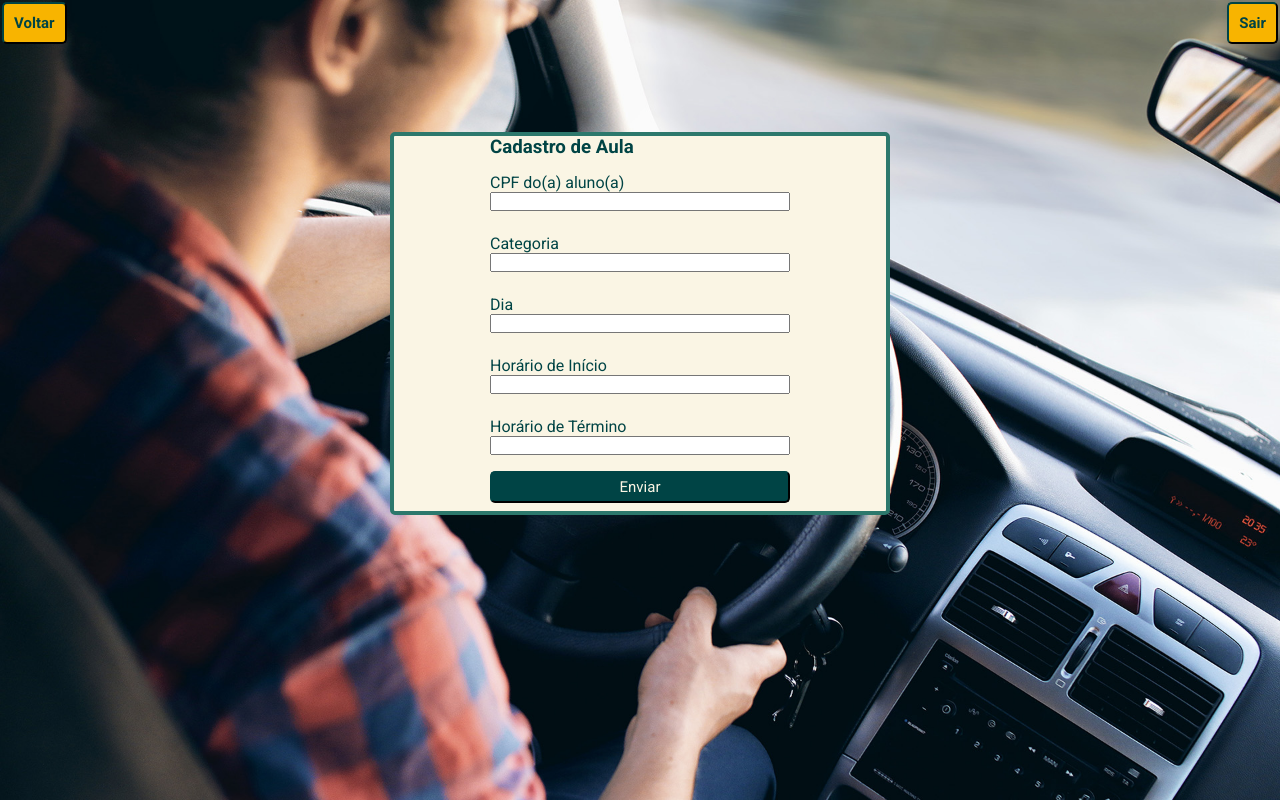
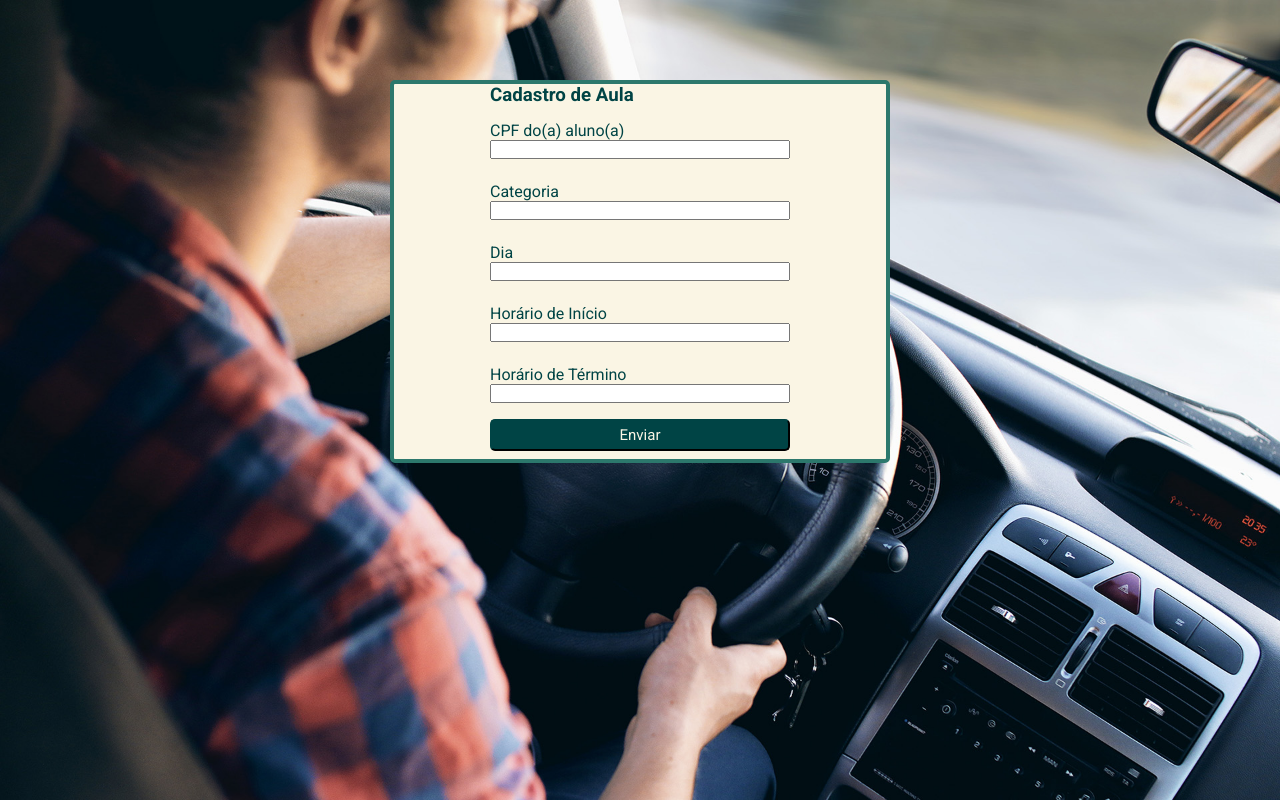
Before and after one commit to antoniogdelrio/driving-school-app, a React (Create React App) app in the folder frontend/: page /cadastro/aula in a window 1280 px wide. Built offline with nearby package versions, Linux system fonts and the light colour scheme.

Commit message:
deleting joker buttons

```diff
--- a/frontend/src/App.js
+++ b/frontend/src/App.js
@@ -1,25 +1,11 @@
 import React from 'react';
 import './App.css';
 import Router from './routes'
-import LeftJokerButton from '../src/components/LeftJokerButton/LeftJokerButton'
-import RightJokerButton from '../src/components/RightJokerButton/RightJokerButton'
 
 function App() {
-  const defineMenu = () => {
-    if(window.location.pathname === '/' || window.location.pathname === '/dashboard/aluno'){
-      return("menu-reverse");
-    }
-    else{
-      return("menu");
-    }
-  }
 
   return (
     <>
-      <div className={defineMenu()}>
-        <LeftJokerButton/>
-        <RightJokerButton/>
-      </div>
       <div className="container">
         <Router />
       </div>
--- a/frontend/src/components/LeftJokerButton/LeftJokerButton.css
+++ /dev/null
@@ -1,16 +0,0 @@
-.left-button{
-    background-color: #f8b400;
-    font-size: 15px;
-    color: #004445;
-    border-color: #004445;
-    border-radius: 5px;
-    padding: 10px;
-    margin-top: 2px;
-    margin-left: 2px;
-    font-weight: bold;
-
-}
-
-.left-button:hover{
-    background-color: #f8e800;
-}
--- a/frontend/src/components/LeftJokerButton/LeftJokerButton.js
+++ /dev/null
@@ -1,26 +0,0 @@
-import React from 'react';
-import './LeftJokerButton.css';
-
-function LeftJokerButton() {
-  const pathName = window.location.pathname;
-  var buttonText = '';
-
-  if(pathName === '/' || pathName === '/dashboard/aluno'){
-    return(
-      <button class="left-button" style={{display: "none"}}>{buttonText}</button>
-    )
-  }
-
-  if(pathName === '/dashboard/admin'){
-    buttonText = 'Cadastrar novo aluno';
-  }
-
-  if(pathName === '/admin'  || pathName === '/cadastro/aula' || pathName === '/cadastro/aluno'){
-    buttonText = 'Voltar'
-  }
-  return (
-    <button class="left-button">{buttonText}</button>
-  );
-}
-
-export default LeftJokerButton;
--- a/frontend/src/components/RightJokerButton/RightJokerButton.css
+++ /dev/null
@@ -1,15 +0,0 @@
-.right-button{
-    background-color: #f8b400;
-    font-size: 15px;
-    color: #004445;
-    border-color: #004445;
-    border-radius: 5px;
-    padding: 10px;
-    margin-top: 2px;
-    margin-right: 2px;
-    font-weight: bold;
-}
-
-.right-button:hover{
-    background-color: #f8e800;
-}
--- a/frontend/src/components/RightJokerButton/RightJokerButton.js
+++ /dev/null
@@ -1,28 +0,0 @@
-import React from 'react';
-import './RightJokerButton.css';
-
-function RightJokerButton() {
-
-  const pathName = window.location.pathname;
-  var buttonText = '';
-
-  if(pathName === '/'){
-    buttonText = 'ADM';
-  }
-
-  if(pathName === '/admin'){
-    return(
-      <></>
-    )
-  }
-
-  if(pathName === '/dashboard/aluno' || pathName === '/dashboard/admin' || pathName === '/cadastro/aula' || pathName === '/cadastro/aluno'){
-    buttonText = 'Sair'
-  }
-
-  return (
-    <button className="right-button">{buttonText}</button>
-  );
-}
-
-export default RightJokerButton;
```
